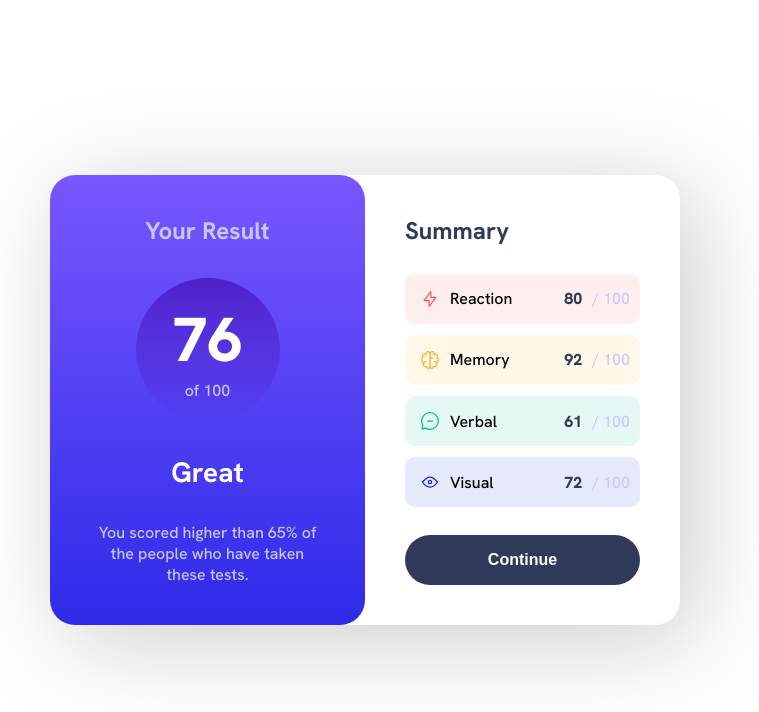
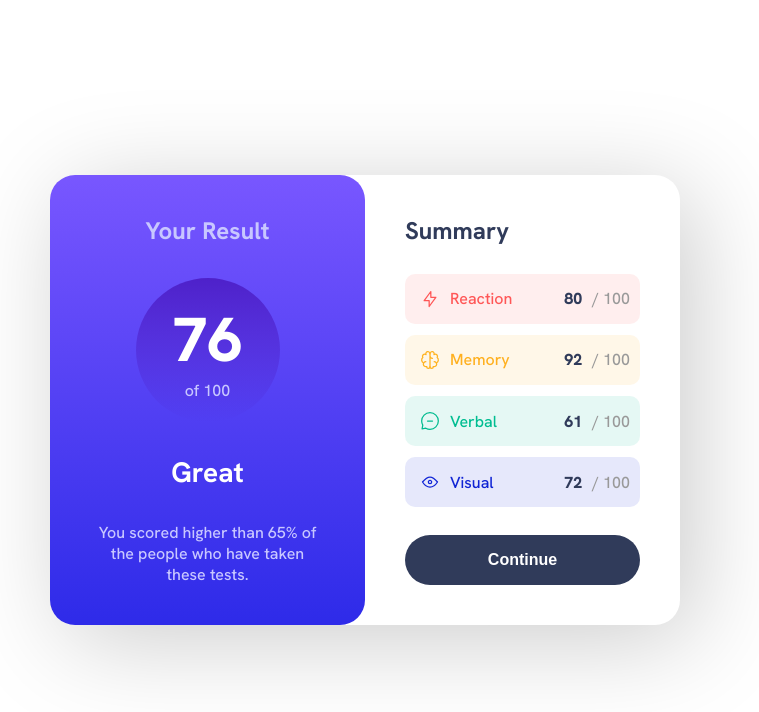
Before and after one commit to AxxDeRotation/Results-summary-component, a plain HTML site: page index.html in a window 1280 px wide. Shown: the whole page, without its empty margins (275-1034 px from the left). Drawn offline with Linux system fonts and the light colour scheme.

Commit message:
Finished computer mockup

```diff
--- a/main.css
+++ b/main.css
@@ -143,21 +143,25 @@ ul {
 
 .skills:nth-child(1) {
     background-color: var(--light-red²);
+    color: var(--light-red);
     border-radius: 10px;
 }
 
 .skills:nth-child(2) {
     background-color: var(--orangey-yellow²);
+    color: var(--orangey-yellow);
     border-radius: 10px;
 }
 
 .skills:nth-child(3) {
     background-color: var(--grean-teal²);
+    color: var(--grean-teal);
     border-radius: 10px;
 }
 
 .skills:nth-child(4) {
     background-color: var(--cobalt-blue²);
+    color: var(--cobalt-blue);
     border-radius: 10px;
 }
 
@@ -169,7 +173,7 @@ span {
 
 div span:nth-child(2) {
     font-size: 16px;
-    color: var(--light-lavender);
+    color: #999999;
 }
 
 img {
@@ -193,3 +197,8 @@ button {
     font-weight: 600;
     border-radius: 25px;
 }
+
+button:hover {
+    background: linear-gradient(to bottom, var(--light-slate-blue), var(--light-royal-blue));
+    cursor: pointer;
+}
```
